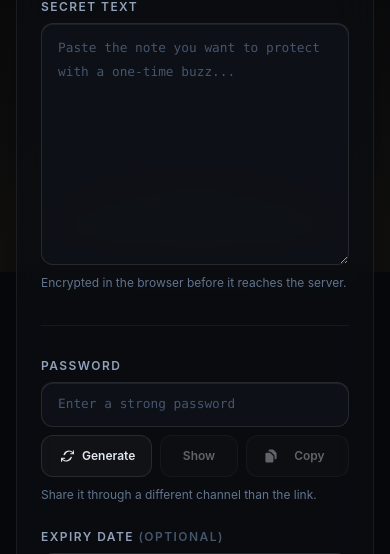
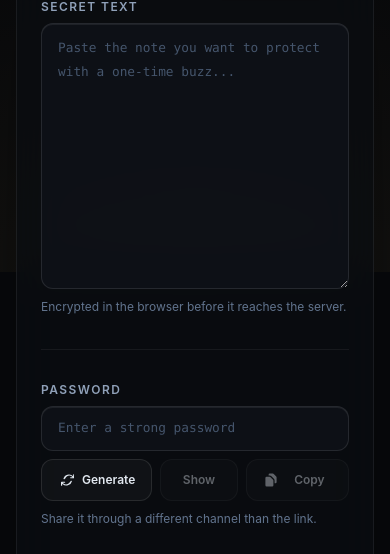
Before and after one commit to luprzybyl/buzzdrop, a Flask app: template templates/index.html in a window 390 px wide, after a click on "Text note". Shown: the part 572-1126 px from the top of the page. Run offline with Flask 3, Linux system fonts and the light colour scheme; the visitor is signed in with stand-in values (Sample User, id 1); tables that the repository leaves empty hold one stand-in row (values such as "Sample post"); the template is opened without the code that fills it: most values are stand-ins (such as "Sample title", 1, 10 or a date in 2020).

Commit message:
Keep the composer one height across File and Text note (#229)
Each tab's panel was laid out alone (the other display: none), so the
card grew or shrank on every switch: 4px on desktop, up to 40px on a
phone. Both panels now share one grid cell sized to the taller one; the
inactive panel is hidden with visibility, which keeps its space and
still takes it out of the tab order and the accessibility tree. The
dropzone and the textarea stretch to fill the cell.

Co-Authored-By: Claude Opus 5.5 <noreply@anthropic.com>
Claude-Session: https://claude.ai/code/session_01EQWVmZSnajnvykn5HJMZxB

```diff
--- a/static/js/index-page.js
+++ b/static/js/index-page.js
@@ -154,7 +154,9 @@ export function initIndex(root, deps) {
             const tabNode = root.getElementById(tab);
             const panelNode = root.getElementById(panel);
 
-            if (panelNode) panelNode.style.display = isActive ? 'block' : 'none';
+            // visibility, not display: the panels share a grid cell sized to
+            // the taller one (index.html), so the inactive one keeps its space.
+            if (panelNode) panelNode.style.visibility = isActive ? '' : 'hidden';
             if (!tabNode) return;
 
             tabNode.classList.toggle('share-tab-active', isActive);
--- a/templates/index.html
+++ b/templates/index.html
@@ -32,11 +32,16 @@
             </button>
         </div>
 
-        <div id="file-upload-section" class="mt-6" role="tabpanel" aria-labelledby="file-tab">
+        {# Both panels share one grid cell, so the cell is as tall as the taller
+           one and switching tabs doesn't move anything below. The inactive
+           panel keeps its space with visibility: hidden (index-page.js), which
+           also takes it out of the tab order and the accessibility tree. #}
+        <div class="mt-6 grid *:col-start-1 *:row-start-1">
+        <div id="file-upload-section" class="flex flex-col" role="tabpanel" aria-labelledby="file-tab">
             {# novalidate: a missing file is reported inline in #file-error, like
                every other refusal, not in the browser's own bubble. #}
-            <form action="{{ url_for('upload_file') }}" method="post" enctype="multipart/form-data" novalidate>
-                <label id="dropzone" for="file" class="dropzone block">
+            <form action="{{ url_for('upload_file') }}" method="post" enctype="multipart/form-data" novalidate class="flex flex-1 flex-col">
+                <label id="dropzone" for="file" class="dropzone flex flex-1 flex-col justify-center">
                     <div class="relative flex flex-col items-center gap-4">
                         <svg viewBox="0 0 48 48" class="h-14 w-14 text-honey-300" fill="none" aria-hidden="true">
                             <path d="M24 3 42 13.5v21L24 45 6 34.5v-21z" stroke="currentColor" stroke-width="1.4" opacity=".45"/>
@@ -67,11 +72,12 @@
             </form>
         </div>
 
-        <div id="text-note-section" style="display:none;" class="mt-6" role="tabpanel" aria-labelledby="text-tab">
+        <div id="text-note-section" style="visibility:hidden;" class="flex flex-col" role="tabpanel" aria-labelledby="text-tab">
             <label for="note-text" class="field-label">Secret text</label>
-            <textarea id="note-text" rows="9" class="field-input min-h-56 font-mono text-[0.8rem] leading-6" placeholder="Paste the note you want to protect with a one-time buzz..." aria-required="true" aria-describedby="note-error"></textarea>
+            <textarea id="note-text" rows="9" class="field-input min-h-56 flex-1 font-mono text-[0.8rem] leading-6" placeholder="Paste the note you want to protect with a one-time buzz..." aria-required="true" aria-describedby="note-error"></textarea>
             <p class="field-help">Encrypted in the browser before it reaches the server.</p>
             <p id="note-error" class="file-error" role="alert"></p>
+        </div>
         </div>
 
         <div class="mt-8 space-y-6 border-t border-white/6 pt-8">
```
Also changed, not shown: tests/js/fixtures/html/index--admin.html (+8 -5 lines), tests/js/fixtures/html/index--empty.html (+8 -5 lines), tests/js/fixtures/html/index--files.html (+8 -5 lines), tests/js/fixtures/html/index--notification-email.html (+8 -5 lines), static/css/app.css.
